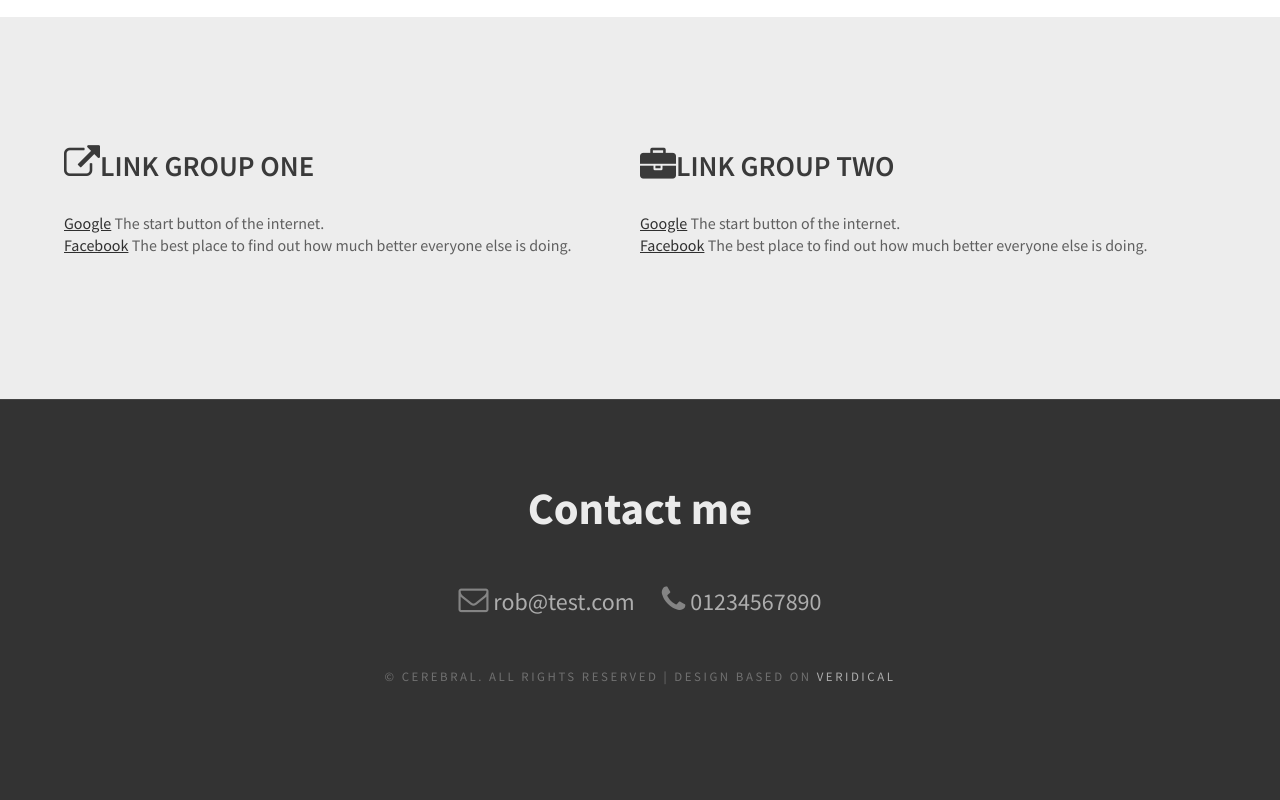
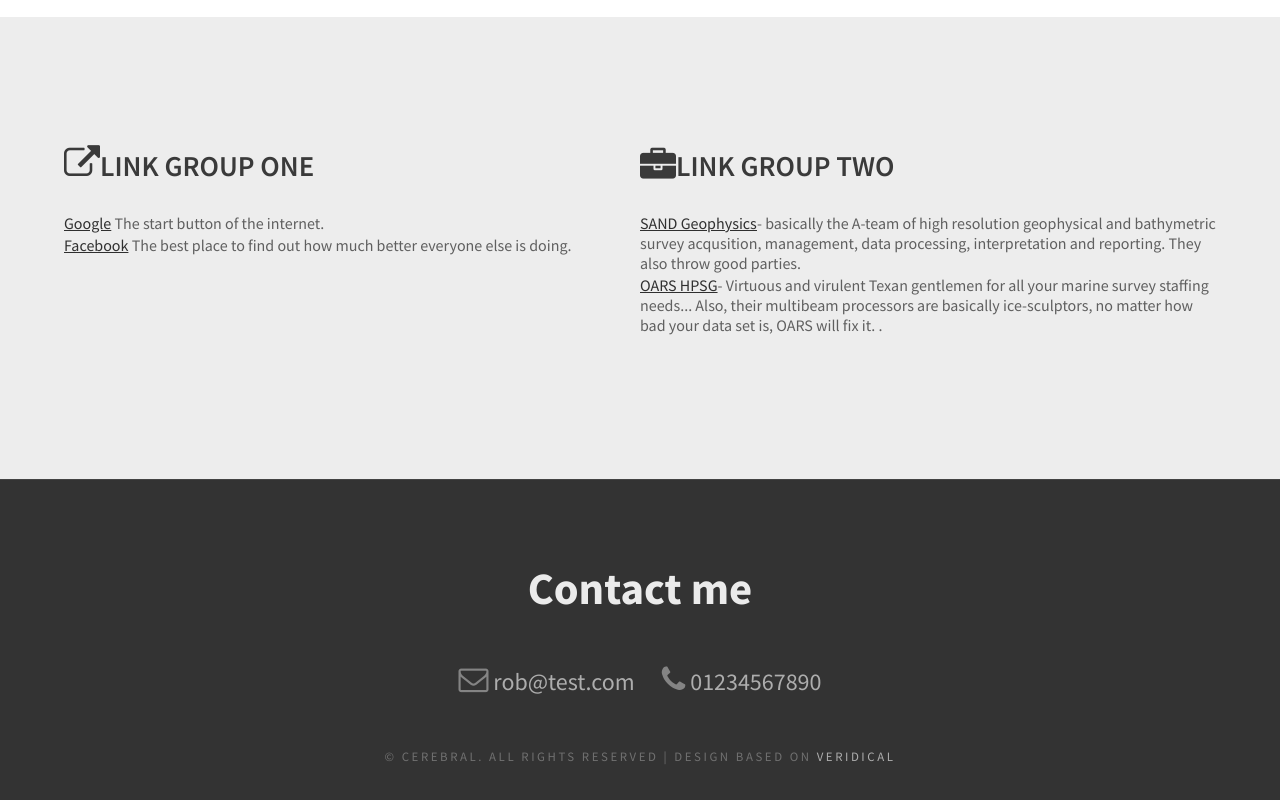
Before and after one commit to rm1206/rm1206.github.io, a plain HTML site: page index.html in a window 1280 px wide. Shown: the part 1637-2437 px from the top of the page. Drawn offline with Linux system fonts and the light colour scheme.

Commit message:
Update index.html

```diff
--- a/index.html
+++ b/index.html
@@ -93,8 +93,8 @@
                 <h2><span class="icon icon-briefcase"></span>Link Group Two</h2>
                 <p>
                     <ul>
-                        <li><a href="http://www.google.com">Google</a> The start button of the internet.</li>
-                        <li><a href="http://www.facebook.com">Facebook</a> The best place to find out how much better everyone else is doing.</li>
+                        <li><a href="http://www.sandgeophysics.com">SAND Geophysics</a>- basically the A-team of high resolution geophysical and bathymetric survey acqusition, management, data processing, interpretation and reporting.  They also throw good parties.</li>
+                        <li><a href="http://oarsolutions.com/">OARS HPSG</a>- Virtuous and virulent Texan gentlemen for all your marine survey staffing needs... Also, their multibeam processors are basically ice-sculptors, no matter how bad your data set is, OARS will fix it. .</li>
 
                     </ul>
                 </p>
```
